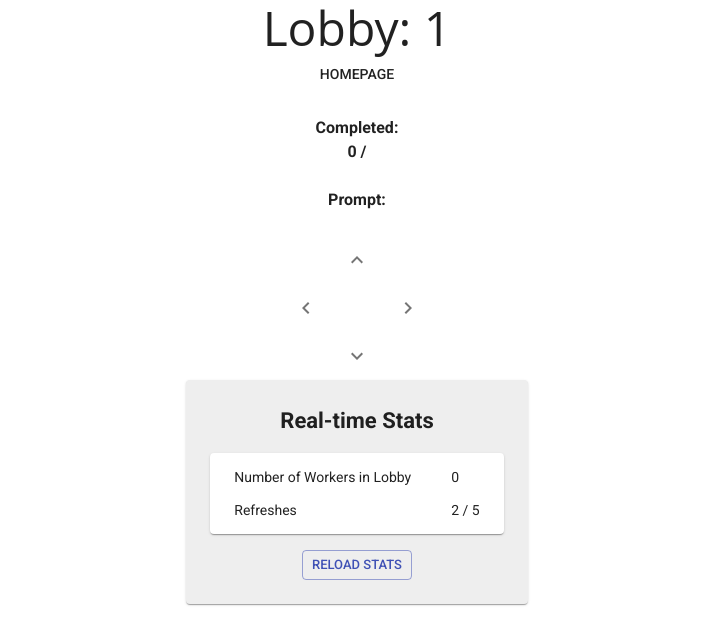
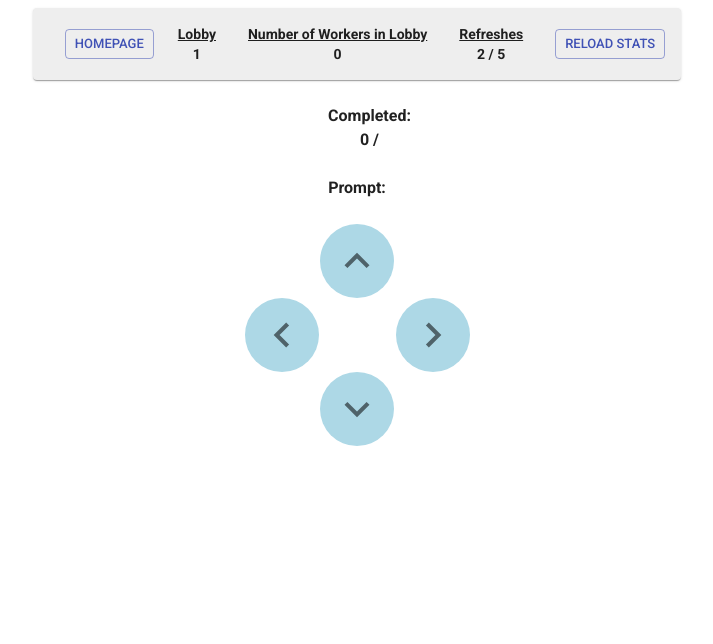
Before and after one commit to masaok/pacman-trainer-web, a React (Create React App) app: page /1 in a window 1280 px wide. Shown: the top 644 px of the page, without its empty margins (283-996 px from the left). Built offline with nearby package versions, Linux system fonts and the light colour scheme; no server answers.

Commit message:
Worker Lobby is looking much better with all needed styling and buttons

```diff
--- /dev/null
+++ b/src/pages/common/StatsBar.jsx
@@ -0,0 +1,135 @@
+import React from 'react'
+
+import { Link } from 'react-router-dom'
+
+import { makeStyles } from '@material-ui/core/styles'
+
+import Button from '@material-ui/core/Button'
+import Paper from '@material-ui/core/Paper'
+
+import { MAX_RELOADS } from '../../constants'
+
+import { panelStyles } from '../../commonStyles'
+
+const useStyles = makeStyles(
+  theme => ({
+    ...panelStyles(theme),
+
+    // Real-time Stats Panel
+    root: {
+      display: 'flex',
+      flex: 1,
+      flexDirection: 'column',
+      padding: theme.spacing(2),
+      alignItems: 'center',
+      backgroundColor: theme.palette.grey[200],
+      marginTop: theme.spacing(1),
+    },
+
+    panelInnerContainer: {
+      display: 'flex',
+      flex: 1,
+      alignItems: 'center',
+    },
+
+    homeButton: {
+      marginRight: theme.spacing(1),
+    },
+
+    statsPair: {
+      display: 'flex',
+      flex: 1,
+      flexDirection: 'column',
+      marginLeft: theme.spacing(2),
+      marginRight: theme.spacing(2),
+    },
+
+    statsField: {
+      display: 'flex',
+      flex: 1,
+      whiteSpace: 'nowrap',
+      justifyContent: 'center',
+      fontWeight: 'bold',
+      textDecoration: 'underline',
+    },
+
+    statsValue: {
+      display: 'flex',
+      flex: 1,
+      justifyContent: 'center',
+      fontWeight: 'bold',
+    },
+
+    button: {
+      marginLeft: theme.spacing(2),
+    },
+  }),
+  { name: 'StatsBar' }
+)
+
+const StatsBar = props => {
+  const classes = useStyles(props)
+
+  const { lobbyCode, userCount, numUsersInLobby, refreshCount, handleRefreshStatsClick } = props
+
+  const data = [
+    {
+      field: 'Lobby',
+      value: lobbyCode,
+    },
+    {
+      field: 'Users',
+      value: userCount,
+    },
+    {
+      field: 'Number of Workers in Lobby',
+      value: numUsersInLobby,
+    },
+    {
+      field: 'Refreshes',
+      value: `${refreshCount} / ${MAX_RELOADS}`,
+    },
+  ]
+
+  return (
+    <Paper className={classes.root}>
+      <div className={classes.panelInnerContainer}>
+        <div className={classes.button}>
+          <Button
+            className={classes.homeButton}
+            component={Link}
+            to="/"
+            variant="outlined"
+            color="primary"
+            size="small"
+          >
+            Homepage
+          </Button>
+        </div>
+        {data.map(item => {
+          return item.value === undefined ? (
+            ''
+          ) : (
+            <div className={classes.statsPair}>
+              <div className={classes.statsField}>{item.field}</div>
+              <div className={classes.statsValue}>{item.value}</div>
+            </div>
+          )
+        })}
+        <div className={classes.button}>
+          <Button
+            className={classes.refreshStatsButton}
+            variant="outlined"
+            color="primary"
+            onClick={handleRefreshStatsClick}
+            size="small"
+          >
+            Reload Stats
+          </Button>
+        </div>
+      </div>
+    </Paper>
+  )
+}
+
+export default StatsBar
--- a/src/pages/lobby/WorkerLobby.jsx
+++ b/src/pages/lobby/WorkerLobby.jsx
@@ -11,6 +11,7 @@ import IconButton from '@material-ui/core/IconButton'
 import Typography from '@material-ui/core/Typography'
 
 import BlockMazeDisplay from '../../mazes/views/BlockMazeDisplay'
+import StatsBar from '../common/StatsBar'
 import StatsPanel from '../common/StatsPanel'
 
 import KeyboardArrowDownIcon from '@material-ui/icons/KeyboardArrowDown'
@@ -27,6 +28,10 @@ const useStyles = makeStyles(
       flex: 1,
       flexDirection: 'column',
       alignItems: 'center',
+    },
+
+    statsBar: {
+      marginTop: theme.spacing(1),
     },
 
     workspace: {
@@ -86,10 +91,19 @@ const useStyles = makeStyles(
       display: 'flex',
       flex: 1,
       justifyContent: 'space-between',
-      width: 150,
+      width: 225,
+    },
+
+    arrowButton: {
+      backgroundColor: 'lightblue',
+    },
+
+    arrowIcon: {
+      height: 50,
+      width: 50,
     },
   }),
-  { name: 'Lobby' }
+  { name: 'WorkerLobby' }
 )
 
 const WorkerLobby = props => {
@@ -112,10 +126,13 @@ const WorkerLobby = props => {
       <Helmet>
         <title>Worker Lobby {SITE_TITLE_POSTFIX}</title>
       </Helmet>
-      <Typography variant="h3">Lobby: {lobbyCode}</Typography>
-      <Button component={Link} to="/">
-        Homepage
-      </Button>
+      <StatsBar
+        className={classes.statsBar}
+        lobbyCode={lobbyCode}
+        numUsersInLobby={numUsersInLobby}
+        refreshCount={refreshCount}
+        handleRefreshStatsClick={handleRefreshStatsClick}
+      />
       <div className={classes.workspace}>
         <div className={classes.workspaceTop}>
           <div className={classes.mazeContainer}>
@@ -136,32 +153,26 @@ const WorkerLobby = props => {
         <div className={classes.workspaceBottom}>
           <div className={classes.arrows}>
             <div className={classes.upArrow}>
-              <IconButton>
-                <KeyboardArrowUpIcon />
+              <IconButton className={classes.arrowButton}>
+                <KeyboardArrowUpIcon className={classes.arrowIcon} />
               </IconButton>
             </div>
             <div className={classes.sideArrows}>
-              <IconButton>
-                <KeyboardArrowLeftIcon />
+              <IconButton className={classes.arrowButton}>
+                <KeyboardArrowLeftIcon className={classes.arrowIcon} />
               </IconButton>
-              <IconButton>
-                <KeyboardArrowRightIcon />
+              <IconButton className={classes.arrowButton}>
+                <KeyboardArrowRightIcon className={classes.arrowIcon} />
               </IconButton>
             </div>
             <div className={classes.downArrow}>
-              <IconButton>
-                <KeyboardArrowDownIcon />
+              <IconButton className={classes.arrowButton}>
+                <KeyboardArrowDownIcon className={classes.arrowIcon} />
               </IconButton>
             </div>
           </div>
         </div>
       </div>
-      {/* Real Time Stats Panel */}
-      <StatsPanel
-        numUsersInLobby={numUsersInLobby}
-        refreshCount={refreshCount}
-        handleRefreshStatsClick={handleRefreshStatsClick}
-      />
     </div>
   )
 }
```
